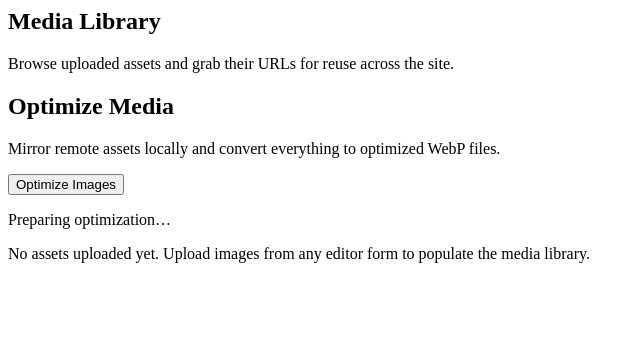
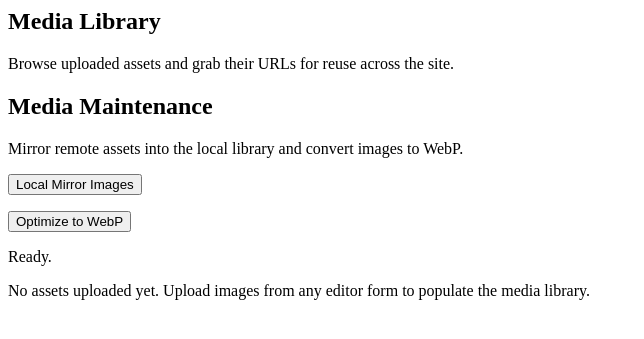
Before and after one commit to 0xfunboy/AIRewebCMS, a PHP site: page /index-content.php in a window 1280 px wide. Shown: the top 339 px of the page, without its empty margins (0-644 px from the left). Run offline with PHP 8.4, Linux system fonts and the light colour scheme; data that the repository does not hold is empty.

Commit message:
refactor: split media mirror and optimize

```diff
--- a/app/Views/admin/media/index-content.php
+++ b/app/Views/admin/media/index-content.php
@@ -20,22 +20,32 @@
         </div>
     </div>
 
-    <form method="post" action="/admin/media/optimize" class="card space-y-3" data-optimize-media>
-        <input type="hidden" name="csrf_token" value="<?= htmlspecialchars($csrfToken, ENT_QUOTES, 'UTF-8'); ?>">
-        <div class="flex flex-col gap-2 md:flex-row md:items-center md:justify-between">
+    <div class="card space-y-4" data-media-tools>
+        <div class="flex flex-col gap-3 md:flex-row md:items-center md:justify-between">
             <div>
-                <h2 class="text-lg font-semibold text-acc">Optimize Media</h2>
-                <p class="text-sm text-muted">Mirror remote assets locally and convert everything to optimized WebP files.</p>
+                <h2 class="text-lg font-semibold text-acc">Media Maintenance</h2>
+                <p class="text-sm text-muted">Mirror remote assets into the local library and convert images to WebP.</p>
             </div>
-            <button type="submit" class="inline-flex items-center justify-center px-4 py-2 rounded-md bg-pri text-white text-sm font-medium hover:bg-red-500/80 transition disabled:opacity-60">
-                Optimize Images
-            </button>
+            <div class="flex flex-col gap-2 md:flex-row md:items-center md:gap-3">
+                <form method="post" action="/admin/media/mirror" data-media-action="mirror">
+                    <input type="hidden" name="csrf_token" value="<?= htmlspecialchars($csrfToken, ENT_QUOTES, 'UTF-8'); ?>">
+                    <button type="submit" class="inline-flex items-center justify-center px-4 py-2 rounded-md bg-pri text-white text-sm font-medium hover:bg-red-500/80 transition disabled:opacity-60">
+                        Local Mirror Images
+                    </button>
+                </form>
+                <form method="post" action="/admin/media/optimize" data-media-action="optimize">
+                    <input type="hidden" name="csrf_token" value="<?= htmlspecialchars($csrfToken, ENT_QUOTES, 'UTF-8'); ?>">
+                    <button type="submit" class="inline-flex items-center justify-center px-4 py-2 rounded-md bg-pri text-white text-sm font-medium hover:bg-red-500/80 transition disabled:opacity-60">
+                        Optimize to WebP
+                    </button>
+                </form>
+            </div>
         </div>
-        <div class="media-optimize-status hidden" data-optimize-status>
-            <p class="text-xs text-muted" data-optimize-summary>Preparing optimization…</p>
-            <ol class="space-y-1 text-xs" data-optimize-log></ol>
+        <div class="media-optimize-status hidden" data-media-status>
+            <p class="text-xs text-muted" data-media-summary>Ready.</p>
+            <ol class="space-y-1 text-xs" data-media-log></ol>
         </div>
-    </form>
+    </div>
 
     <?php if (empty($media)): ?>
         <div class="card text-sm text-muted">
--- a/public/admin.php
+++ b/public/admin.php
@@ -71,6 +71,7 @@
 $router->post('/admin/social-proof/delete/{id}', [SocialProofController::class, 'destroy'], [$requireAdmin]);
 
 $router->get('/admin/media', [MediaController::class, 'index'], [$requireAdmin]);
+$router->post('/admin/media/mirror', [MediaController::class, 'mirror'], [$requireAdmin]);
 $router->post('/admin/media/optimize', [MediaController::class, 'optimize'], [$requireAdmin]);
 
 $router->get('/admin/roadmap', [RoadmapController::class, 'index'], [$requireAdmin]);
```
Also changed, not shown: app/Controllers/Admin/MediaController.php (+14 -1 lines), app/Services/Admin/MediaOptimizer.php (+59 -6 lines), README.md, public/assets/admin/admin.css, public/assets/css/admin.css, public/assets/js/admin.js.
